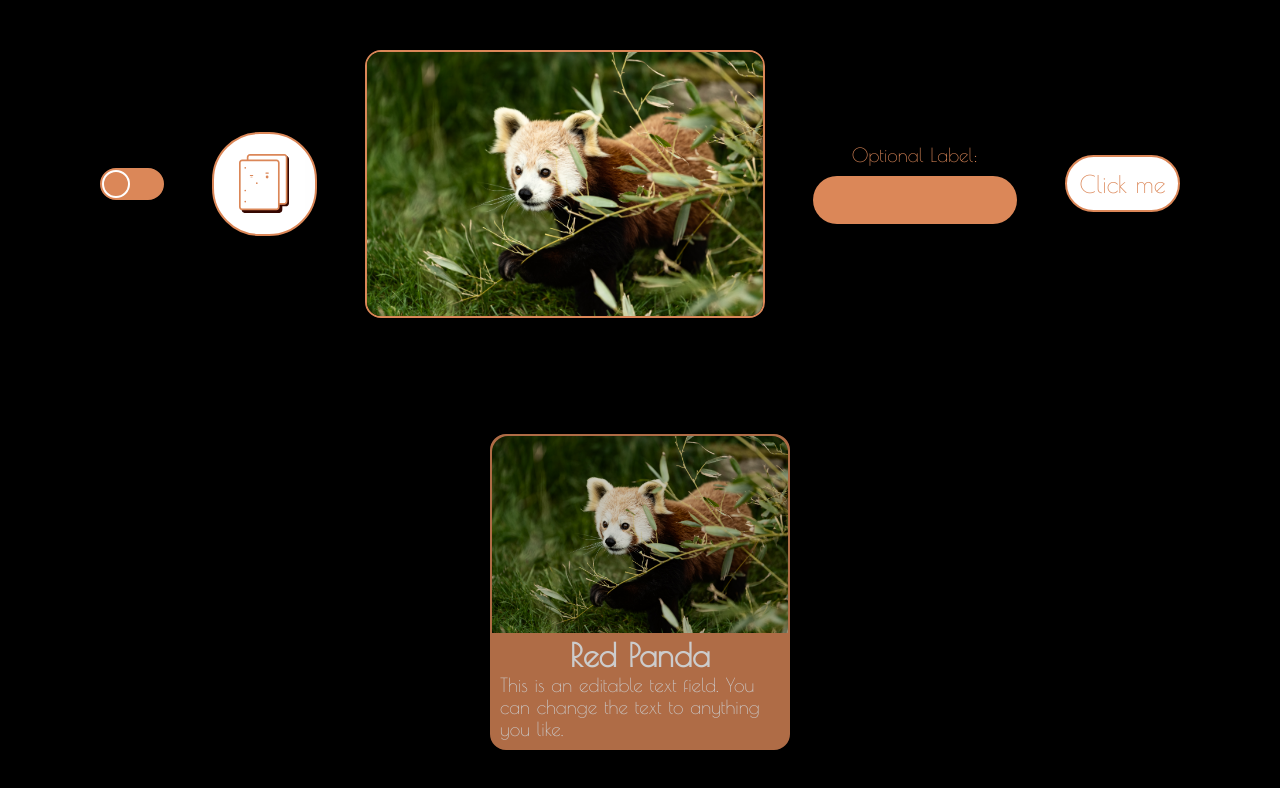
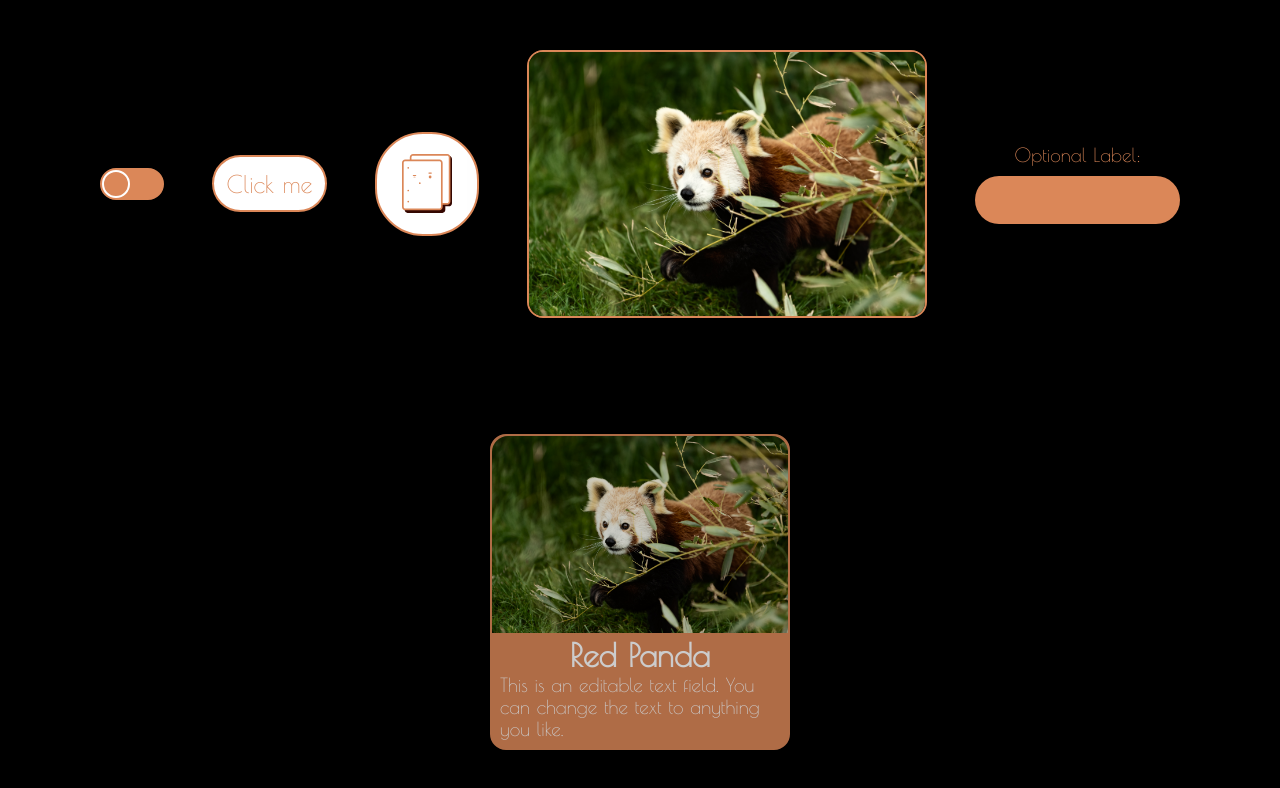
Before and after one commit to TimothyRedPanda/component_library, a React (Vite) app: page / in a window 1280 px wide. Shown: the top 788 px of the page. Built offline with nearby package versions, Linux system fonts and the light colour scheme.

Commit message:
Add button and remove duplicate button

```diff
--- a/src/app.tsx
+++ b/src/app.tsx
@@ -30,6 +30,12 @@ function App() {
 						darkMode ? setDarkMode(false) : setDarkMode(true);
 					}}
 				/>
+				<Button
+					text="Click me"
+					onClick={(): void => {
+						alert("Button clicked!");
+					}}
+				/>
 				<FileUpload
 					uploadText={fileName}
 					accepts="image/*"
@@ -45,12 +51,6 @@ function App() {
 					label="Optional Label:"
 					value={inputValue}
 					setValue={setInputValue}
-				/>
-				<Button
-					text="Click me"
-					onClick={(): void => {
-						alert("Button clicked!");
-					}}
 				/>
 				<Card
 					title={fileName ? fileName : "Red Panda"}
```
